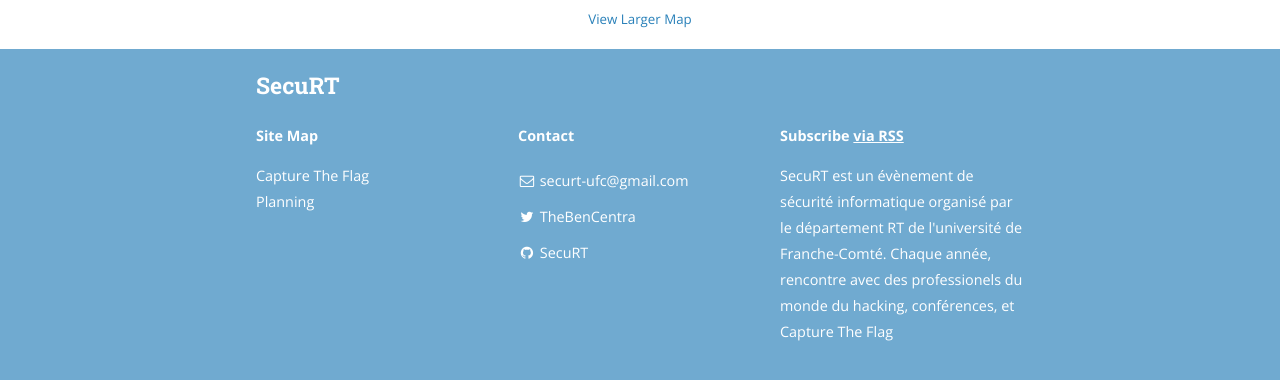
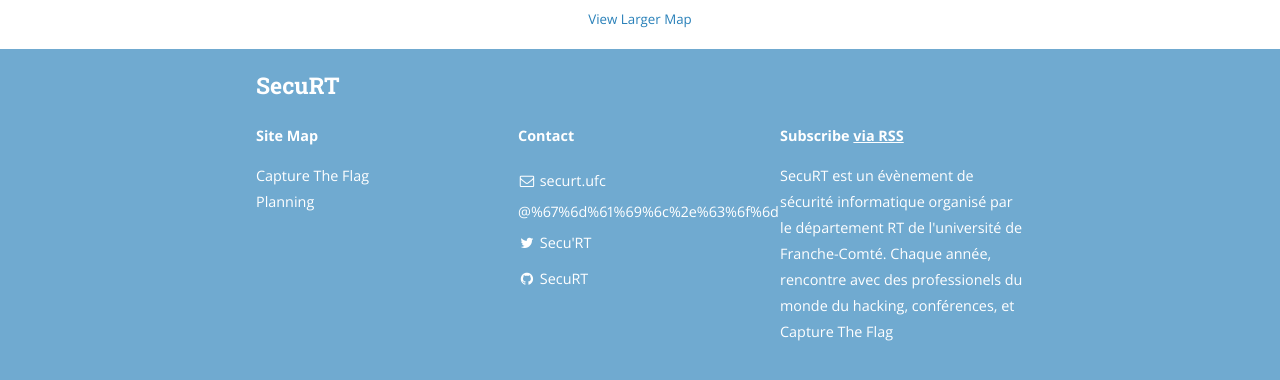
Before and after one commit to SecuRT/securt.github.io, a Jekyll site: the page built from index.html, in a window 1280 px wide and 900 px high, scrolled down 702 px, cut to the strip 509-889 px from the top of the window. Built offline with Jekyll 4.4.1, drawn with Linux system fonts in a browser that asks for light colours; nearby versions of some CDN libraries; a style sheet for code colours, icons or effects is not loaded.

Commit message:
edited social info

```diff
--- a/_config.yml
+++ b/_config.yml
@@ -4,7 +4,7 @@
 # Site settings
 title: SecuRT
 subtitle: "Conférences & Capture the flag"
-email: securt-ufc@gmail.com
+email: securt.ufc@gmail.com
 name: SecuRT
 description: >
   SecuRT est un évènement de sécurité informatique organisé par le département RT de l'université de
@@ -23,10 +23,10 @@
 social:
   - name: Twitter
     icon: twitter
-    username: TheBenCentra
-    url: https://twitter.com/secuRT
+    username: Secu'RT
+    url: https://twitter.com/SecuRT_UFC
     desc: Follow me on Twitter
-    share: true
+    share: false
 
   - name: GitHub
     icon: github
--- a/_includes/footer.html
+++ b/_includes/footer.html
@@ -21,9 +21,9 @@
     	<p><strong>Contact</strong></p>
       <ul class="social-media-list">
       	<li>
-      		<a href="mailto:{{ site.email }}">
+      		<a id="mailto" href="">
 	      		<i class="fa fa-envelope-o"></i>
-	      		<span class="username">{{ site.email }}</span>
+	      		<span id="mail"></span>
       		</a>
       	</li>
 
@@ -55,6 +55,14 @@
 <script src="//cdnjs.cloudflare.com/ajax/libs/highlight.js/8.5/highlight.min.js"></script>
 <script src="//cdnjs.cloudflare.com/ajax/libs/lightbox2/2.7.1/js/lightbox.min.js"></script>
 <script>
+
+(function(){
+		const user = atob("c2VjdXJ0LnVmYwo=");
+		const host = "%67%6d%61%69%6c%2e%63%6f%6d";
+		document.getElementById("mail").innerHTML = user + "@" + host;
+		document.getElementById("mailto").href = 'mailto:' + user + "@" + host;
+})();
+
 
 $(document).ready(function() {
 
```
